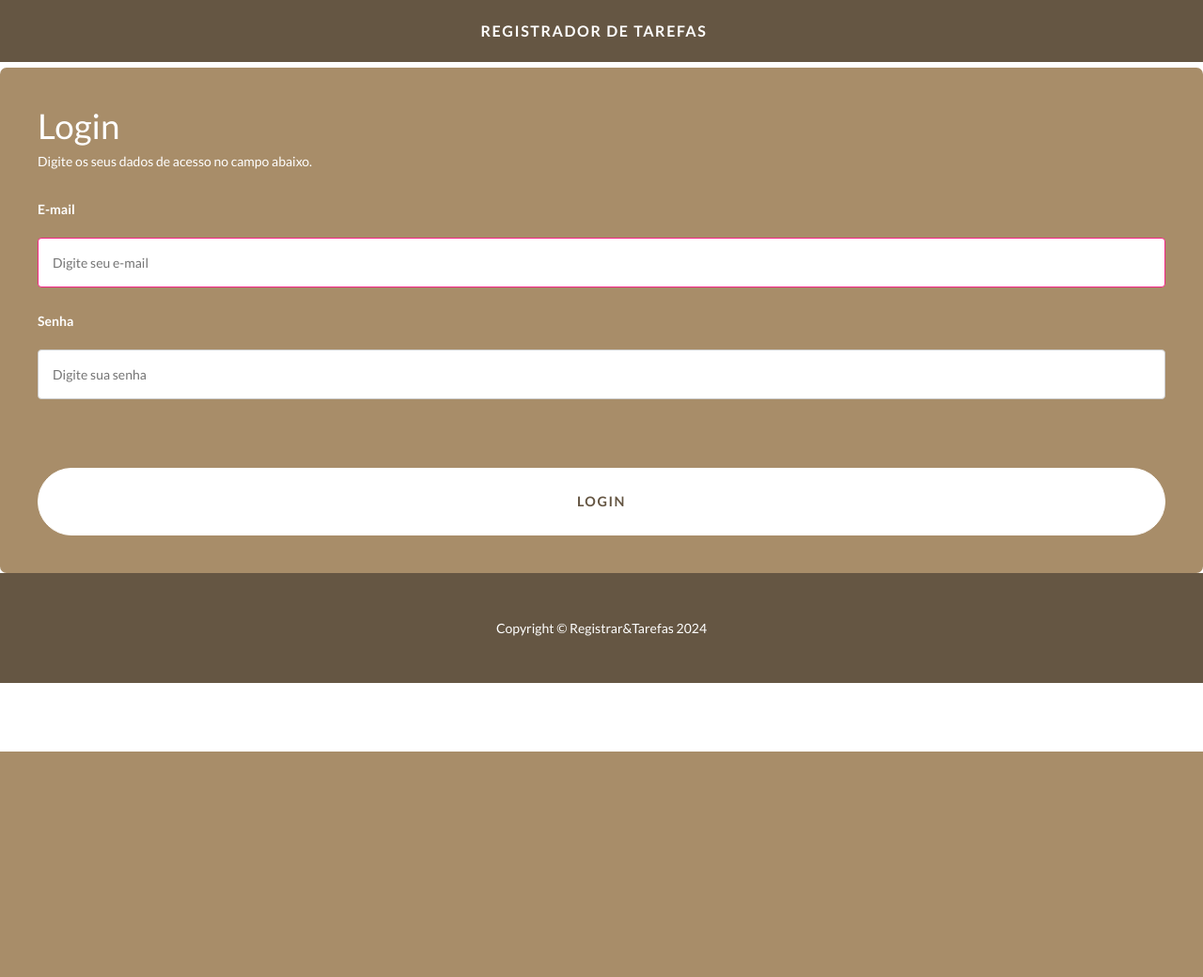
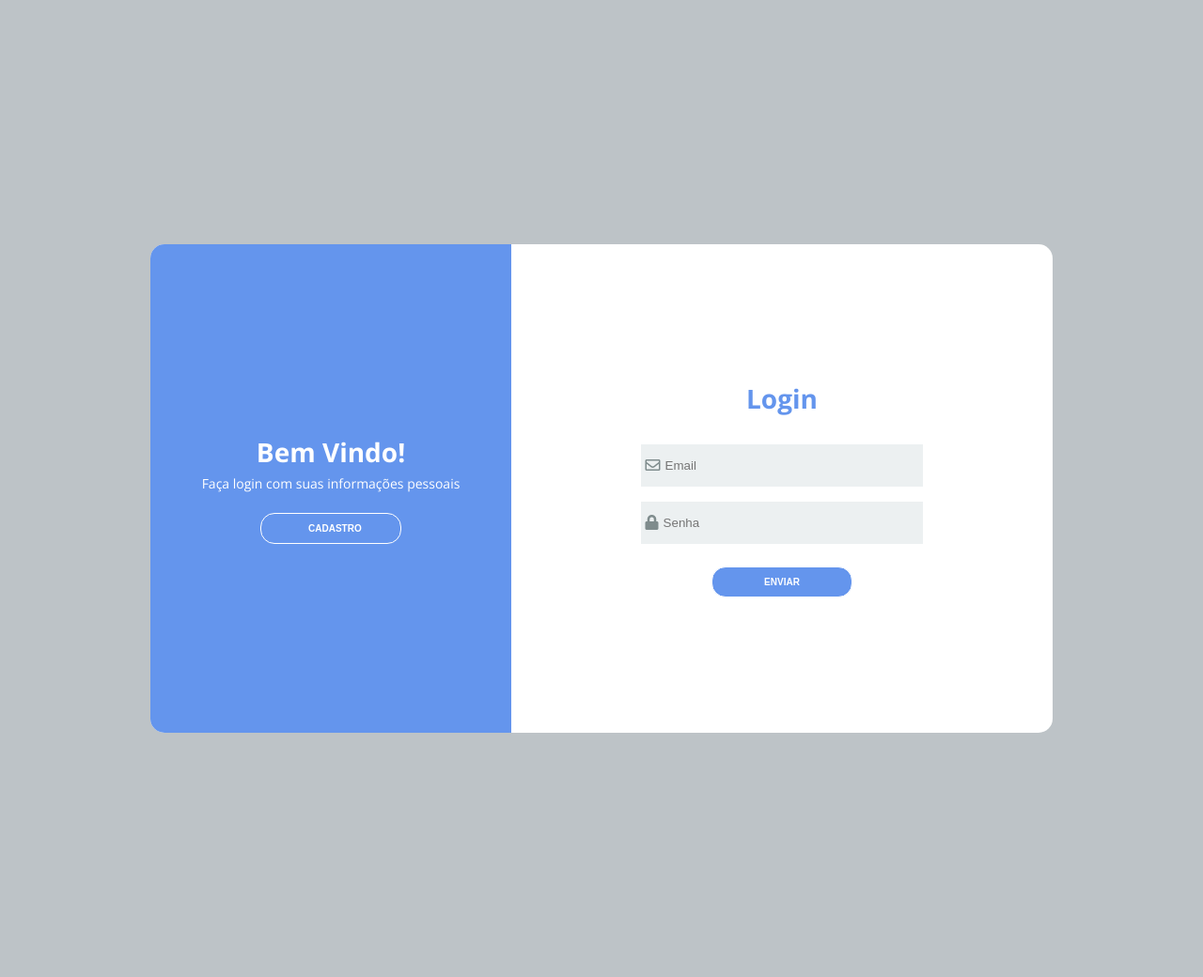
Before and after one commit to EmilyMedeiross/projeto_BD, a Flask app: page /login in a window 1280 px wide. Shown: the whole page at 94% size. Before the commit the page ends 800 px from the top, so only its background shows below. Run offline with Flask 3, Linux system fonts and the light colour scheme; some libraries are stand-ins or nearby versions.

Commit message:
Update login.html

```diff
--- a/templates/pages/login.html
+++ b/templates/pages/login.html
@@ -1,19 +1,40 @@
-{% extends 'modelo.html' %}
+<!DOCTYPE html>
+<html lang="pt-br">
+<head>
+    <meta charset="UTF-8">
+    <meta name="viewport" content="width=device-width, initial-scale=1.0">
+    <meta http-equiv="X-UA-Compatible" content="ie=edge">
+    <title>Login</title>
+    <link rel="stylesheet" href="static/css/style_login.css">
+    <link rel="stylesheet" href="https://use.fontawesome.com/releases/v5.8.2/css/all.css"
+        integrity="sha384-oS3vJWv+0UjzBfQzYUhtDYW+Pj2yciDJxpsK1OYPAYjqT085Qq/1cq5FLXAZQ7Ay" crossorigin="anonymous">
+</head>
+<body>
+    <div class="container">
+        <div class="content first-content">
+            <div class="first-column">
+                <h2 class="title title-primary">Bem vindo!</h2>
+                <p class="description description-primary">Faça login com suas informações pessoais</p>
+                <button id="signin" class="btn btn-primary">Cadastro</button>
+            </div>
+            <div class="second-column">
+                <h2 class="title title-second">Login</h2>
+                <br>
+                <form class="form" method="post" action="{{url_for('login')}}">
 
-{% block title %} Login {% endblock %}
+                    <label class="label-input" for="email">
+                        <i class="far fa-envelope icon-modify"></i>
+                        <input type="email" placeholder="Email" for="email" name="email">
+                    </label>
 
-{% block conteudo %}
+                    <label class="label-input" for="">
+                        <i class="fas fa-lock icon-modify"></i>
+                        <input type="password" placeholder="Senha" for="senha" name="senha">
+                    </label>
 
-<div class="page">
-    <form method="POST" class="formLogin" method="post" action="{{url_for('login')}}">
-        <h1>Login</h1>
-        <p>Digite os seus dados de acesso no campo abaixo.</p>
-        <label for="email">E-mail</label>
-        <input type="email" name="email" placeholder="Digite seu e-mail" autofocus="true" />
-        <label for="password">Senha</label>
-        <input type="password" name="senha" placeholder="Digite sua senha" />
-        <button class="btn btn-primary btn-xl rounded-pill mt-5">Login</button>
-    </form>
-</div>
-
-{% endblock %}
+                    <button class="btn btn-second">enviar</button>
+                </form>
+            </div>
+    </div>
+</body>
+</html>
```
